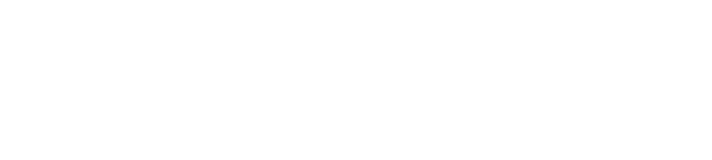
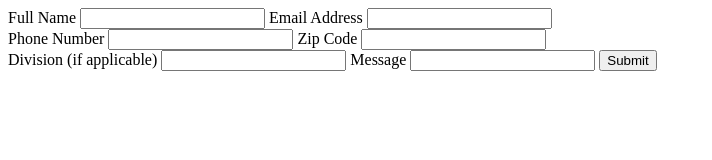
Before and after one commit to jcarrenoa/dllo-frontend, a plain HTML site: page form.html in a window 1280 px wide. Shown: the whole page, without its empty margins (0-712 px from the left). Drawn offline with Linux system fonts and the light colour scheme.

Commit message:
Right side of form.index

```diff
--- a/form.html
+++ b/form.html
@@ -6,6 +6,29 @@
     <title>Form Page</title>
 </head>
 <body>
+    <form action="/send_message">
+        <label for="name">Full Name</label>
+        <input type="text" id="name">
+
+        <label for="email">Email Address</label>
+        <input type="text" id="email">
+
+        <div>
+            <label for="phone">Phone Number</label>
+            <input type="text" id="phone">
+
+            <label for="zip">Zip Code</label>
+            <input type="text" id="zip">
+        </div>
+
+        <label for="division">Division (if applicable)</label>
+        <input type="text" id="division">
+
+        <label for="message">Message</label>
+        <input type="text" id="message">
+
+        <button id="form_submit">Submit</button>
+    </form>
 
 </body>
 </html>
```
